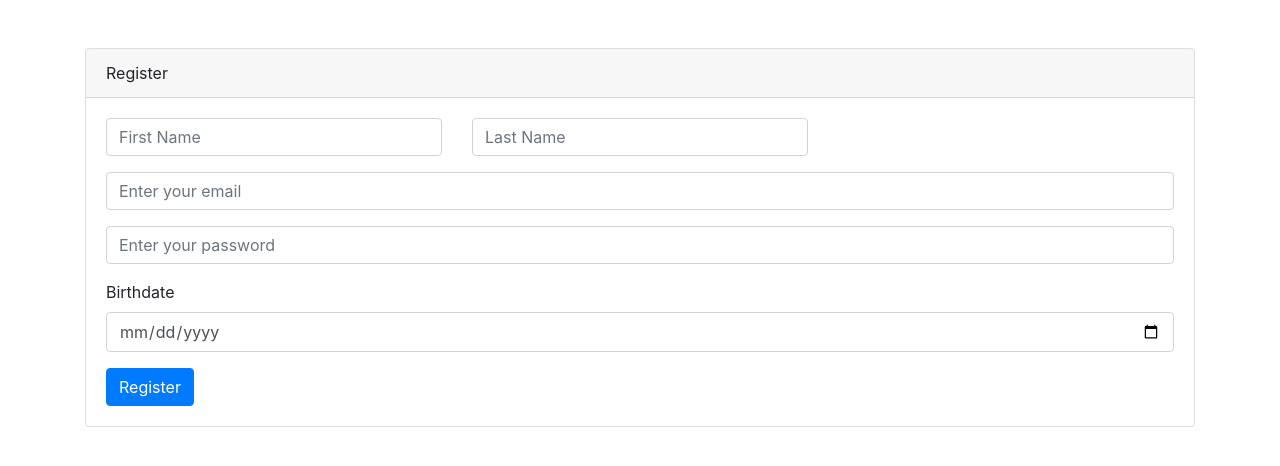
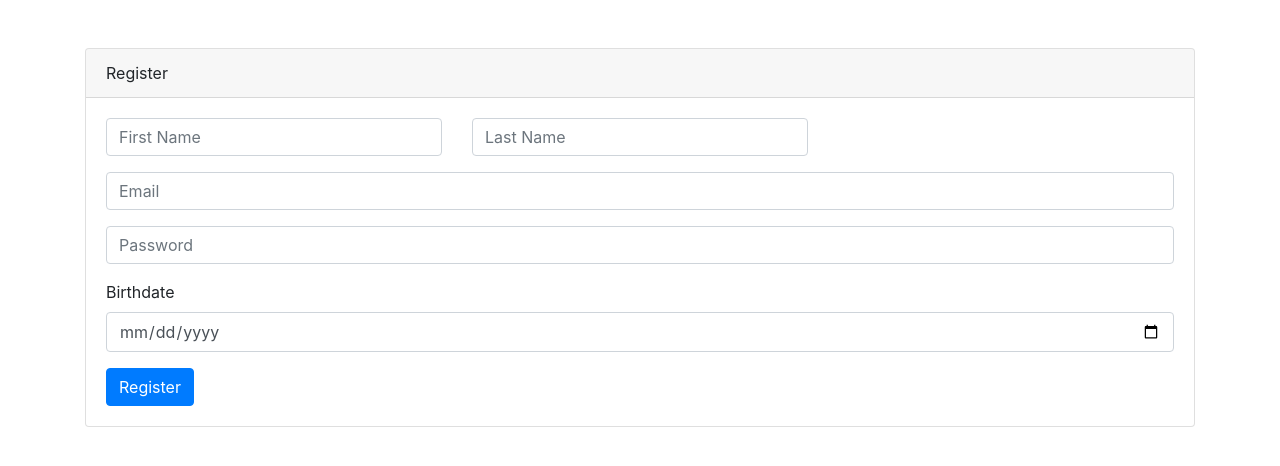
Before and after one commit to joelobros23/activity, a PHP site: page / in a window 1280 px wide. Shown: the top 466 px of the page. Run offline with PHP 8.4, Linux system fonts and the light colour scheme.

Commit message:
Changing Placeholders

```diff
--- a/frontend/index.php
+++ b/frontend/index.php
@@ -24,11 +24,11 @@
           </div>
           <div class="form-group">
 
-            <input type="email" class="form-control" id="email" name="email" placeholder="Enter your email" required>
+            <input type="email" class="form-control" id="email" name="email" placeholder="Email" required>
           </div>
           <div class="form-group">
 
-            <input type="password" class="form-control" id="password" name="password" placeholder="Enter your password" required>
+            <input type="password" class="form-control" id="password" name="password" placeholder="Password" required>
           </div>
           <div class="form-group">
             <label for="birthdate">Birthdate</label>
```
